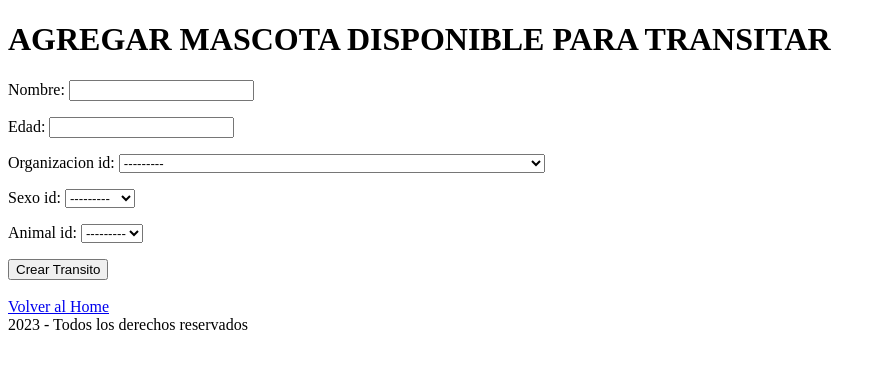
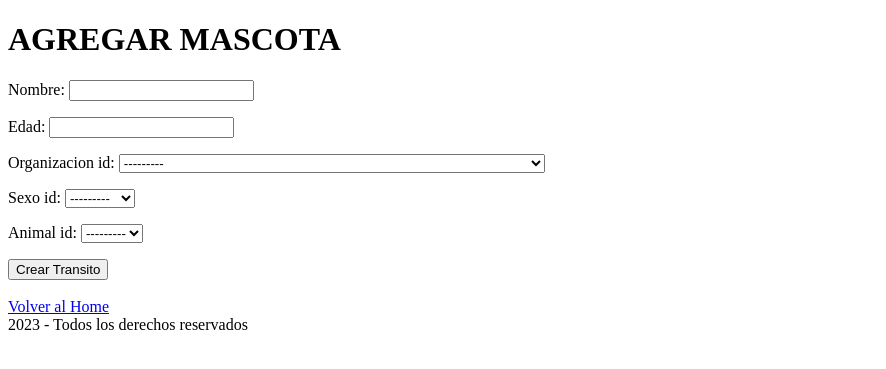
Before and after one commit to patribu88/Tercera_pre-entrega_Crispens, a Django app: page /crear-transito in a window 1280 px wide. Shown: the top 369 px of the page, without its empty margins (0-886 px from the left). Run offline with Django 4.2, Linux system fonts and the light colour scheme; data comes from the database, SQL or seed files in the repository.

Commit message:
update nombre de etiqueta

```diff
--- a/project/apps/home/templates/home/crear_transito.html
+++ b/project/apps/home/templates/home/crear_transito.html
@@ -3,7 +3,7 @@
 
 
 {% block CONTENIDO %}
-   <h1>AGREGAR MASCOTA DISPONIBLE PARA TRANSITAR</h1>
+   <h1>AGREGAR MASCOTA</h1>
 
 <form action="" method="post">
     {% csrf_token %}
```
